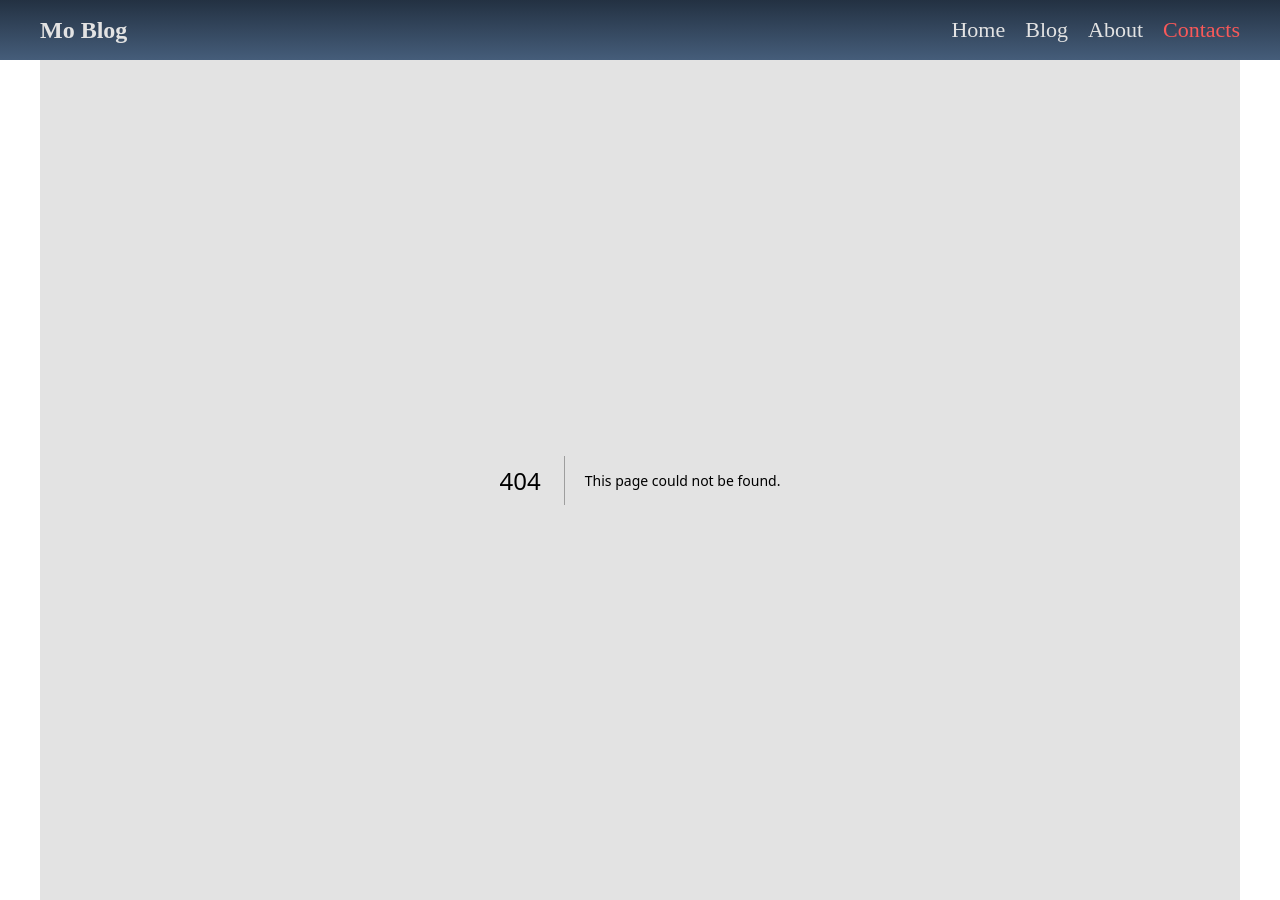
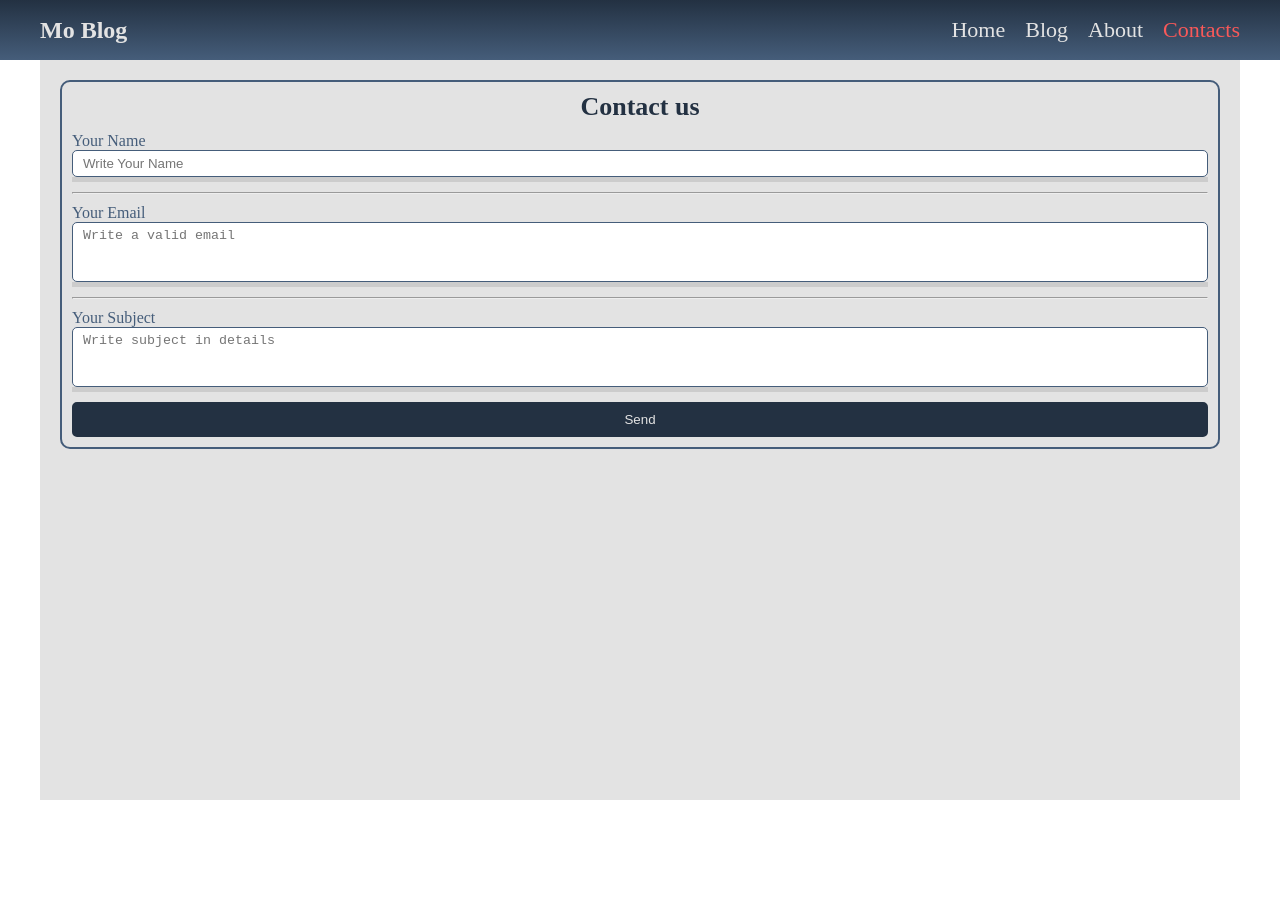
Before and after one commit to Ahmeddhhalawa/my-second-next-app, a Next.js app: page /contacts in a window 1280 px wide. Before the commit this address had no page. After the commit the page ends 800 px from the top, so only its background shows below. Built offline with nearby package versions, Linux system fonts and the light colour scheme.

Commit message:
contact us

```diff
--- a/src/app/blog/page.jsx
+++ b/src/app/blog/page.jsx
@@ -1,26 +1,20 @@
 "use client"
 
 import { useState } from "react"
-
 import classes from "./page.module.css"
 import Button from "@/components/UiElements/Button"
 
 export default function BlogPage() {
     const [counter, setCounter] = useState(0)
     const [showList, setShowList] = useState(true)
-
     const increaseCounter = () => {
         if(counter >= 10) return
-
         setCounter(counter + 1)
     }
-
     const decreaseCounter = () => {
         if(counter <= 0) return
-
         setCounter(counter - 1)
     }
-
     const resetCounter = () => setCounter(0)
 
     const toggleMenu = () => setShowList(!showList)
--- /dev/null
+++ b/src/app/contacts/page.jsx
@@ -0,0 +1,95 @@
+"use client";
+
+import Button from "@/Components/UiElements/Button";
+import { useState } from "react";
+import classes from "./page.module.css"
+
+export default function ContactsPage() {
+  const [name, setName] = useState("");
+  const [nameError, setNameError] = useState("")
+  const [email, setEmail] = useState("");
+  const [emailError, setEmailError] = useState("")
+  const [subject, setSubject] = useState("");
+  const [subjectError, setSubjectError] = useState("")
+
+  const handleSubmit = (e) => {
+    e.preventDefault();
+
+    // send to an api
+    console.log(name, email);
+    if (name.trim().length === 0 || !email.includes("@") || subject.trim().length < 5) {
+        if(name.trim().length === 0) {
+            setNameError("Please provide a valid name!")
+        }
+        if(!email.includes("@")) {
+            setEmailError("Please enter email")
+        }
+        if(subject.trim().length < 5) {
+            setSubjectError("Subject should be at least five chars!")
+        }
+        return
+    }
+
+    setName("");
+    setEmail("")
+    setSubject("")
+  };
+
+  return (
+    <form onSubmit={handleSubmit} className={classes["contact-form"]}>
+      <h3>Contact us</h3>
+
+      <div className={classes["form-input"]}>
+        <label htmlFor="name">Your Name</label>
+        <input
+          type="text"
+          id="name"
+          placeholder="Write Your Name"
+          onChange={(e) => {
+            setName(e.target.value)
+            if (e.target.value.trim().length > 0) {
+                setNameError("")
+            }}}
+        />
+        <p className={classes["error"]}>{nameError}</p>
+      </div>
+
+       <hr />
+
+      <div className={classes["form-input"]}>
+        <label htmlFor="email">Your Email</label>
+        <textarea
+          type="email"
+          id="email"
+          placeholder="Write a valid email"
+          onChange={(e) => {
+            setEmail(e.target.value)
+        if(e.target.value.trim().includes("@")) {
+            setEmailError("")
+        }}}
+          value={email}
+        ></textarea>
+        <p className={classes["error"]}>{emailError}</p>
+      </div>
+       <hr />
+
+      <div className={classes["form-input"]}>
+        <label htmlFor="subject">Your Subject</label>
+        <textarea
+          type="text"
+          id="subject"
+          placeholder="Write subject in details"
+          onChange={(e) => {
+            setSubject(e.target.value)
+            if(e.target.value.trim().length >= 5) {
+                setSubjectError("")
+            }}}
+          value={subject}
+        ></textarea>
+        <p className={classes["error"]}>{subjectError}</p>
+      </div>
+
+      <Button className={classes["btn"]}>Send</Button>
+    </form>
+  );
+}
--- /dev/null
+++ b/src/app/contacts/page.module.css
@@ -0,0 +1,49 @@
+.contact-form {
+    border: 2px solid var(--color-two);
+    padding: 10px;
+    display: flex;
+    flex-direction: column;
+    gap: 10px;
+    border-radius: 10px;
+}
+
+.contact-form h3 {
+    color: var(--color-one);
+    margin: auto;
+    font-size: 26px;
+}
+
+.form-input {
+    display: flex;
+    flex-direction: column;
+}
+
+.form-input label {
+    color: var(--color-two);
+}
+
+.form-input input,
+.form-input textarea {
+    padding: 5px 10px;
+    outline: none;
+    border: 1px solid var(--color-two);
+    border-radius: 5px;
+}
+
+.form-input textarea {
+    resize: none;
+    width: 100%;
+    field-sizing: content;
+    min-height: 60px;
+}
+
+.error {
+    background-color: #ccc;
+    color: var(--red);
+    text-align: right;
+    height: 5px;
+}
+
+.btn {
+
+}
```
